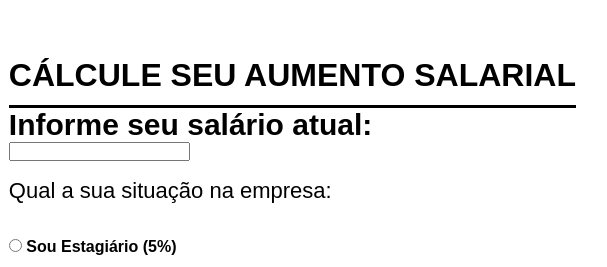
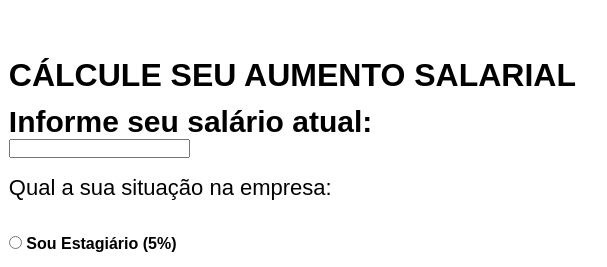
Before and after one commit to devvalter/ExerciciosLivro, a plain HTML site: page ProgramaAumentoSalarial/index.html in a window 1280 px wide. Shown: the top 267 px of the page, 554-1161 px from the left. Drawn offline with Linux system fonts and the light colour scheme; files that its build step writes are made by us from their sources; a script that the page names is missing.

Commit message:
criando arquivo
criação da atividade cálculo do aumento salarial

```diff
--- a/ProgramaAumentoSalarial/index.html
+++ b/ProgramaAumentoSalarial/index.html
@@ -16,7 +16,7 @@
         </div>
         <div class="infos">
             <h1>Cálcule seu aumento salarial</h1>
-            <hr size="3" color="#000">
+            <!-- <hr size="3" color="#000"> -->
             <div class="campoSalarioAtual">
                 <h3> Informe seu salário atual:</h3> <input type="text" id="inSalario">
             </div>
```
